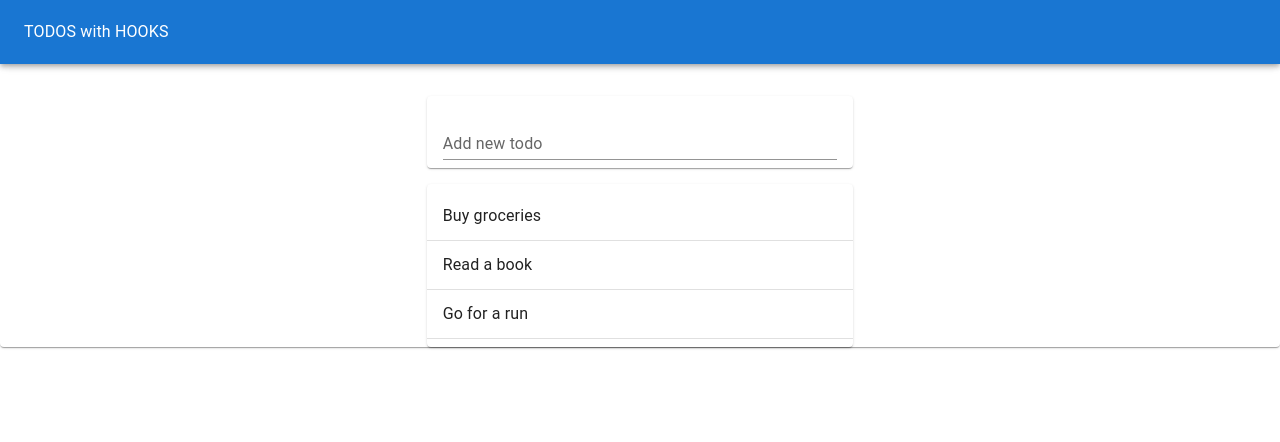
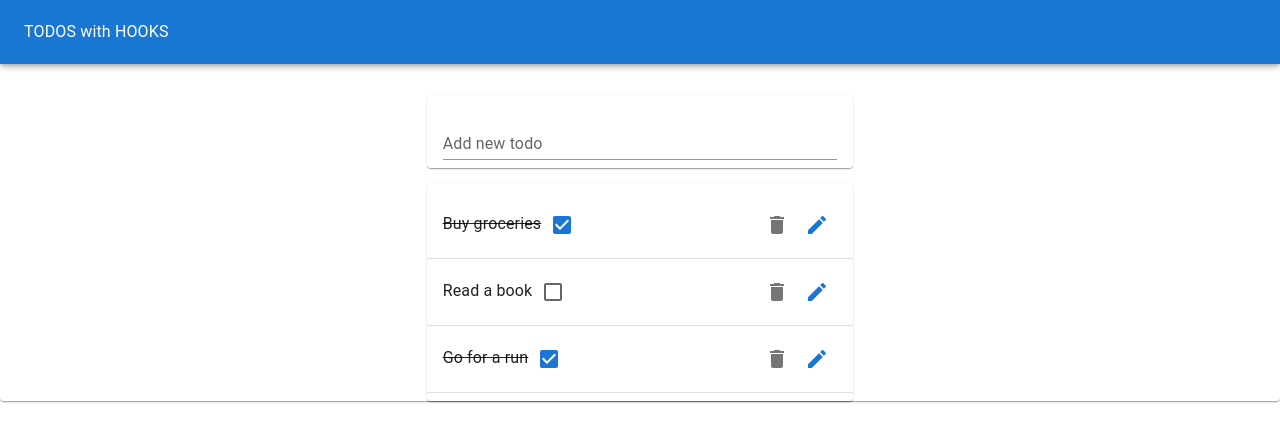
Before and after one commit to BBaccs/hooks-materialui, a React (Create React App) app: page / in a window 1280 px wide. Shown: the top 442 px of the page. Built offline with nearby package versions, Linux system fonts and the light colour scheme.

Commit message:
add checked functionality

```diff
--- /dev/null
+++ b/src/Todo.js
@@ -0,0 +1,25 @@
+import React from 'react';
+import { ListItem, ListItemText, Checkbox } from '@mui/material';
+import DoneIcon from '@mui/icons-material/Done';
+import DeleteIcon from '@mui/icons-material/Delete';
+import useToggle from './hooks/useToggle';
+import { IconButton } from '@mui/material';
+import EditIcon from '@mui/icons-material/Edit';
+
+export default function Todo({ task, completed }) {
+    const [isCompleted, toggleCompleted] = useToggle(completed);
+    return (
+        <ListItem>
+            <ListItemText style={{ textDecoration: isCompleted ? "line-through" : "none"}}>
+                {task}
+                <Checkbox tabIndex={-1} checked={isCompleted} onClick={toggleCompleted} />
+            </ListItemText>
+            <IconButton aria-label="Delete" onClick={() => console.log('hi')}>
+                <DeleteIcon/>
+            </IconButton>
+            <IconButton aria-label="Edit" onClick={() => console.log('hi')}>
+                <EditIcon color="primary"/>
+            </IconButton>
+        </ListItem>
+    )
+}
--- a/src/TodoApp.js
+++ b/src/TodoApp.js
@@ -5,7 +5,7 @@ import TodoForm from './TodoForm';
 
 export default function TodoApp() {
     const initialTodos = [
-        { id: 1, task: "Buy groceries", completed: false },
+        { id: 1, task: "Buy groceries", completed: true },
         { id: 2, task: "Read a book", completed: false },
         { id: 3, task: "Go for a run", completed: true }
     ];
--- a/src/TodoList.js
+++ b/src/TodoList.js
@@ -1,5 +1,6 @@
 import React from 'react';
 import { Paper, List, ListItem, ListItemText, Divider } from '@mui/material';
+import Todo from './Todo';
 
 export default function TodoList(props) {
     return (
@@ -8,9 +9,7 @@ export default function TodoList(props) {
                 <List>
                     {props.todos.map((todo) => (
                         <>
-                            <ListItem key={todo.id}>
-                                <ListItemText>{todo.task}</ListItemText>
-                            </ListItem>
+                            <Todo task={todo.task} key={todo.id} completed={todo.completed} />
                             <Divider />
                         </>
                     ))}
--- /dev/null
+++ b/src/hooks/useToggle.js
@@ -0,0 +1,9 @@
+import { useState } from 'react';
+
+export default function useToggle( initVal = false ) {
+    const [state, settheState ] = useState(initVal);
+    const toggle = () => {
+        settheState(!state);
+    }
+    return [state, toggle];
+}
```
